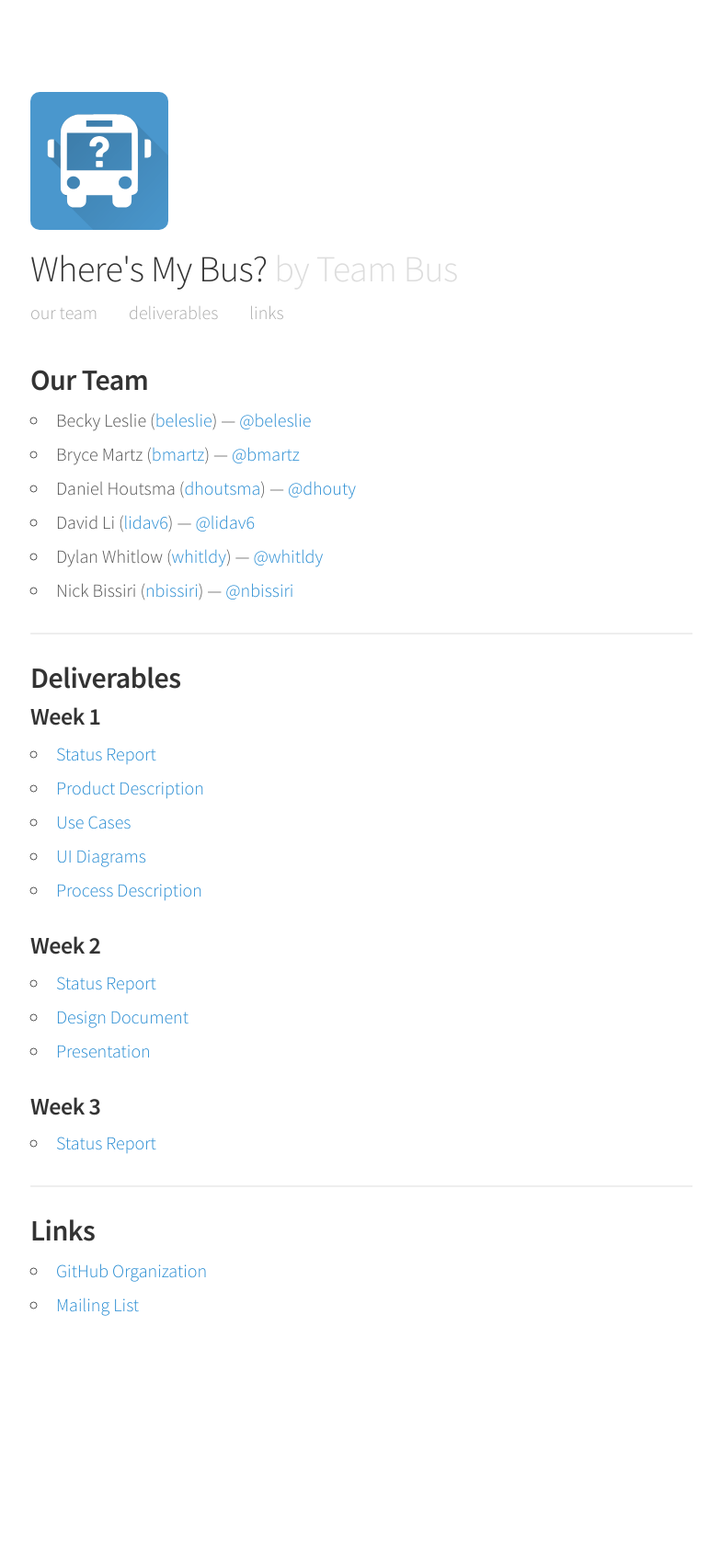
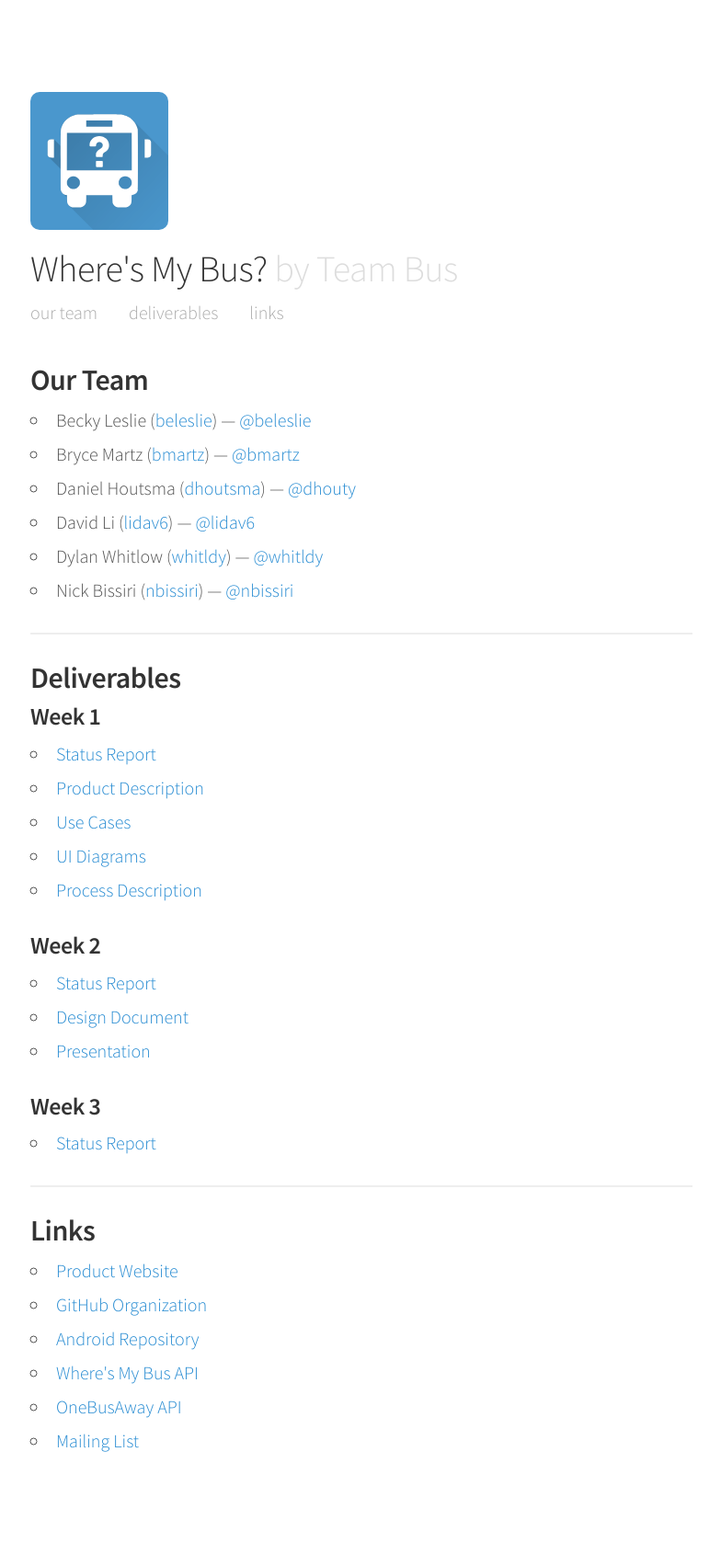
Before and after one commit to WheresMyBus/WheresMyBus.github.io, a Jekyll site: the page built from index.html, in a window 1280 px wide. Shown: the whole page at 92% size, without its empty margins (247-1031 px from the left). Built offline with Jekyll 4.4.1, drawn with Linux system fonts in a browser that asks for light colours; before the commit the page ends 1555 px from its top, so only the background shows below that.

Commit message:
Add more links

```diff
--- a/_config.yml
+++ b/_config.yml
@@ -51,7 +51,15 @@ deliverables:
       path: Bus_StatusReport3.pdf
 
 links:
+  - name: Product Website
+    url: https://WheresMyBus.github.io/android
   - name: GitHub Organization
     url: https://github.com/WheresMyBus
+  - name: Android Repository
+    url: https://github.com/WheresMyBus/android
+  - name: Where's My Bus API
+    url: https://github.com/WheresMyBus/api
+  - name: OneBusAway API
+    url: https://github.com/WheresMyBus/onebusaway
   - name: Mailing List
     url: https://mailman1.u.washington.edu/mailman/listinfo/wheresmybus
```
